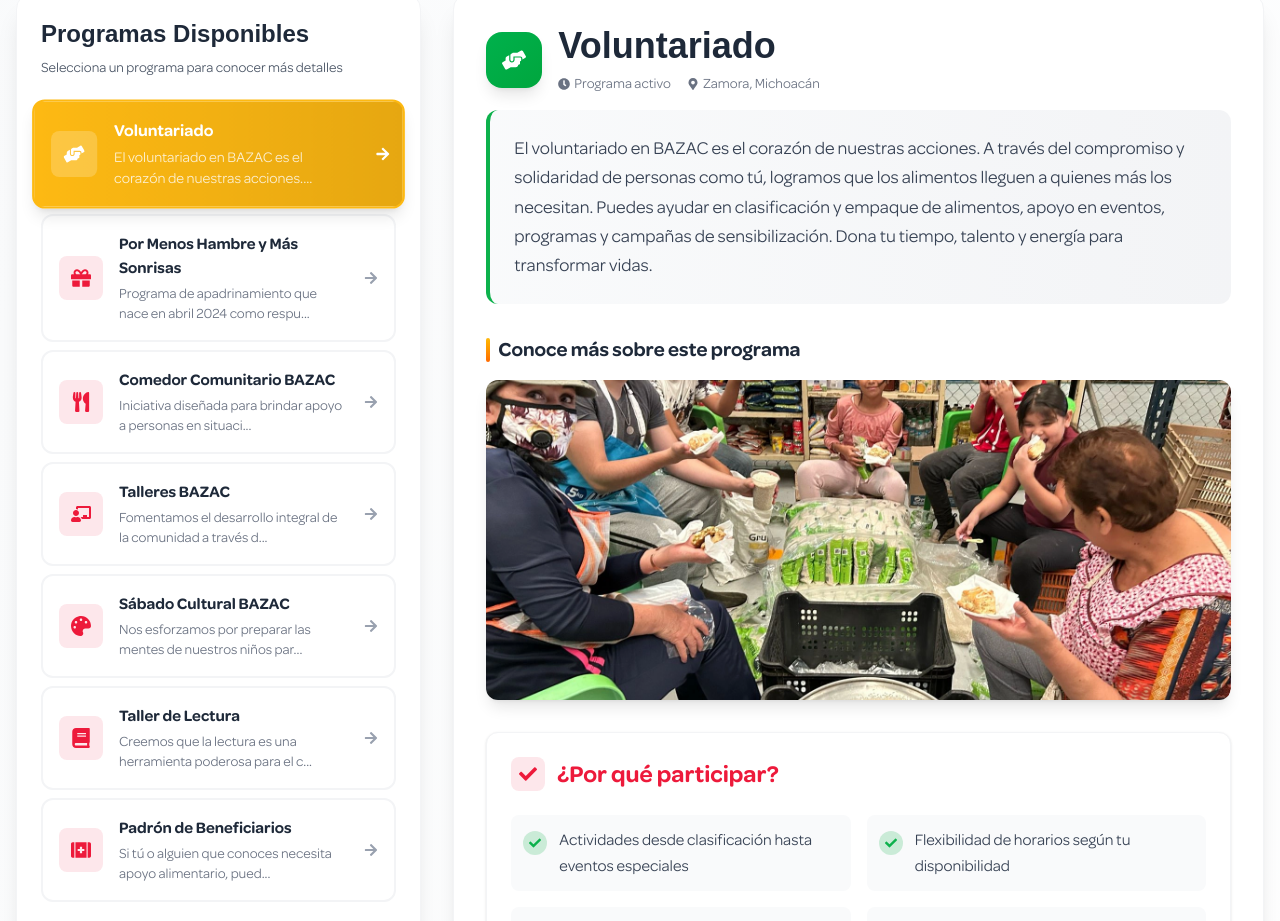
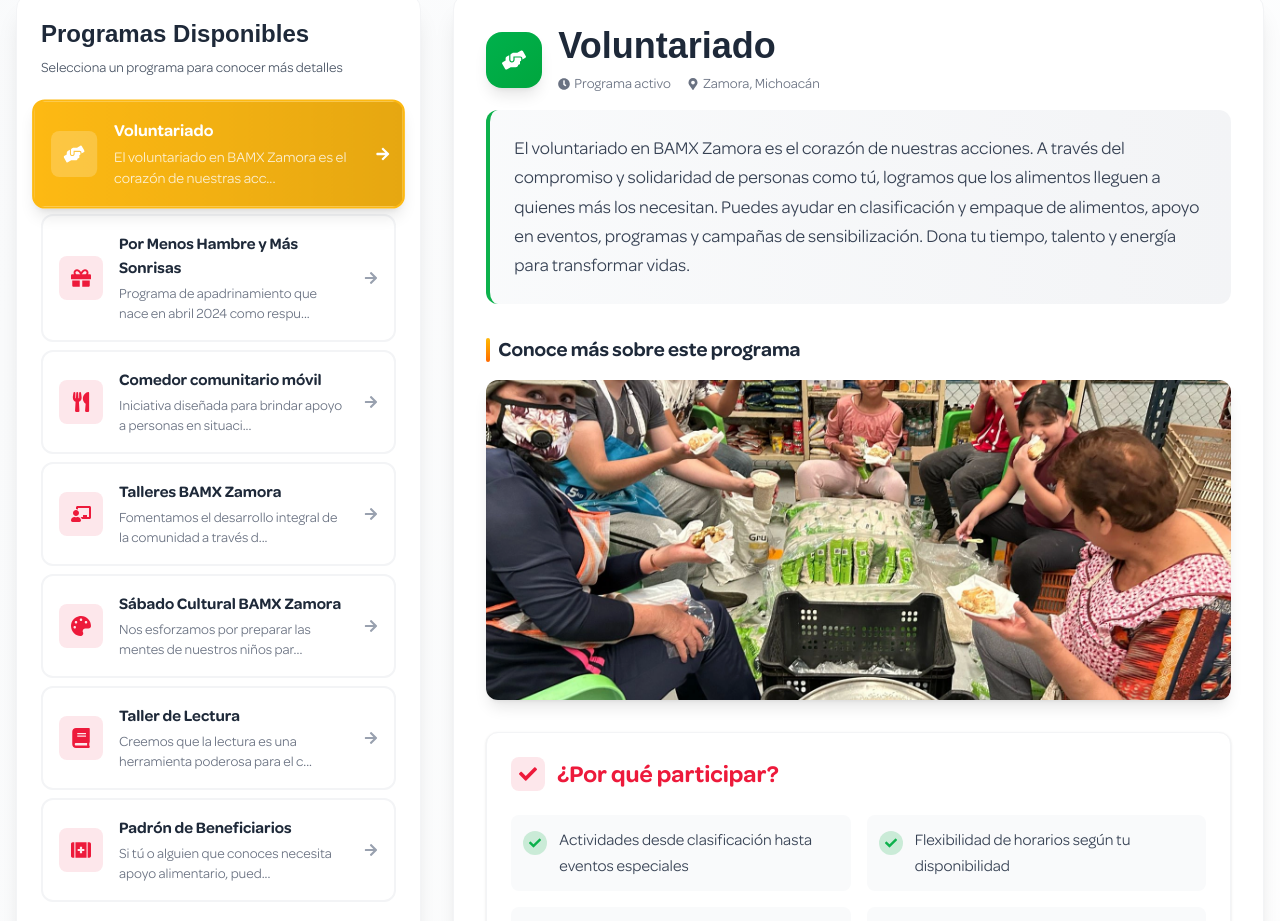
Before and after one commit to EdgarMartinezEsqueda/BAMXZamora, a React (Vite) app: page /programas in a window 1280 px wide. Shown: the part 800-1721 px from the top of the page. Built offline with nearby package versions, Linux system fonts and the light colour scheme; a web font is replaced by a local one.

Commit message:
refactor: mejorada la información del BAMX Zamora

```diff
--- a/src/components/about/About.jsx
+++ b/src/components/about/About.jsx
@@ -35,7 +35,7 @@ const AboutSection = () => {
       "Promovemos programas biopsicosociales para mejorar la calidad de vida."
     ],
     Tab2: [
-      "Comedor Comunitario BAZAC: desayunos nutritivos a bajo costo.",
+      "Comedor Comunitario BAMX Zamora: desayunos nutritivos a bajo costo.",
       "Campañas solidarias: Abrigando Corazones, Rescatón y Pequeñas Sonrisas.",
       "Programa de apadrinamiento: 'Por menos hambre y más sonrisas'."
     ],
--- a/src/components/about/HistoryTimeline.jsx
+++ b/src/components/about/HistoryTimeline.jsx
@@ -19,7 +19,7 @@ const HistoryTimeline = () => {
     {
       year: "2020-2023",
       title: "Programas Integrales",
-      description: "Implementamos programas biopsicosociales, talleres educativos y el Comedor Comunitario BAZAC.",
+      description: "Implementamos programas biopsicosociales, talleres educativos y el Comedor Comunitario BAMX Zamora.",
       icon: <FaTrophy className="w-5 h-5" />,
       color: "bg-verdeLogo"
     },
--- a/src/components/donate/Donate.jsx
+++ b/src/components/donate/Donate.jsx
@@ -19,14 +19,14 @@ const Donate = () => {
     {
       id: "clabe",
       label: "CLABE Interbancaria",
-      value: import.meta.env.VITE_clabe || "012345678901234567",
+      value: import.meta.env.VITE_clabe,
       icon: FiHome,
       description: "Transferencias desde cualquier banco"
     },
     {
       id: "cuenta",
       label: "Cuenta BANBAJÍO",
-      value: import.meta.env.VITE_cuenta || "1234567890",
+      value: import.meta.env.VITE_cuenta,
       icon: FiCreditCard,
       description: "Depósito directo en para cuentas BANBAJÍO"
     }
--- a/src/components/faqs/FAQS.jsx
+++ b/src/components/faqs/FAQS.jsx
@@ -31,7 +31,7 @@ const preguntas = [
   },
   {
     question: "¿Qué programas tienen activos?",
-    answer: "Actualmente contamos con Comedor Comunitario BAZAC, Apadrinamientos 'Por menos hambre y más sonrisas', Talleres comunitarios, Voluntariado y campañas como Abrigando Corazones, Pequeñas Sonrisas y el Rescatón.",
+    answer: "Actualmente contamos con Comedor Comunitario BAMX Zamora, Apadrinamientos 'Por menos hambre y más sonrisas', Talleres comunitarios, Voluntariado y campañas como Abrigando Corazones, Pequeñas Sonrisas y el Rescatón.",
     category: "general",
     icon: FiUsers
   },
--- a/src/components/header/Navigation.jsx
+++ b/src/components/header/Navigation.jsx
@@ -62,7 +62,7 @@ const Navigation = () => {
         <div className="flex justify-between items-center px-4 py-4 border-b border-gray-700">
           <a href="/">
             <img
-              src="/assets/images/logoModoOscuro.png"
+              src="/assets/images/logoOscuro.webp"
               alt="Logo"
               className="h-10"
             />
--- a/src/components/media/Apadrinamiento.jsx
+++ b/src/components/media/Apadrinamiento.jsx
@@ -30,7 +30,7 @@ const Apadrinamiento = () => {
     },
     {
       title: "Beneficios de ser padrino",
-      description: "Apoyas una causa vital, contribuyes al crecimiento personal y te conviertes en red de apoyo",
+      description: "Apoya una causa vital y recibe un recibo deducible. Mantente al tanto del progreso de tu apadrinado.",
       icon: FiHeart
     },
     {
--- a/src/components/media/MediaRenderer.jsx
+++ b/src/components/media/MediaRenderer.jsx
@@ -15,7 +15,7 @@ const MediaRenderer = ({ media, alt, title }) => {
         />
         <div className="absolute top-4 left-4 bg-black/70 backdrop-blur-sm text-white px-3 py-1 rounded-full text-sm font-medium">
           <FaPlay className="inline mr-2" />
-          Video testimonial
+          Video
         </div>
       </div>
     );
--- a/src/components/programs/ProgramsSection.jsx
+++ b/src/components/programs/ProgramsSection.jsx
@@ -15,7 +15,7 @@ const MissionVision = () => {
     },
     {
       image: "assets/images/programas/voluntariado.webp",
-      title: "Voluntariado BAZAC",
+      title: "Voluntariado BAMX Zamora",
       description: "Sé parte del corazón de nuestras acciones. Dona tu tiempo, talento y energía en clasificación de alimentos, eventos y campañas de sensibilización",
       icon: <FaHandshake />,
       color: "from-verdeLogo to-green-600",
@@ -25,7 +25,7 @@ const MissionVision = () => {
     },
     {
       image: "assets/images/programas/talleres.webp",
-      title: "Talleres BAZAC",
+      title: "Talleres BAMX Zamora",
       description: "Participa en talleres y actividades formativas mensuales que fortalecen el bienestar, la autosuficiencia y el desarrollo integral de la comunidad",
       icon: <FaHandsHelping />,
       color: "from-amarilloLogo to-yellow-600",
--- a/src/components/programs/programasData.js
+++ b/src/components/programs/programasData.js
@@ -3,7 +3,7 @@ export const programas = [
     id: "voluntariado",
     iconName: "FaHandsHelping",
     title: "Voluntariado",
-    description: "El voluntariado en BAZAC es el corazón de nuestras acciones. A través del compromiso y solidaridad de personas como tú, logramos que los alimentos lleguen a quienes más los necesitan. Puedes ayudar en clasificación y empaque de alimentos, apoyo en eventos, programas y campañas de sensibilización. Dona tu tiempo, talento y energía para transformar vidas.",
+    description: "El voluntariado en BAMX Zamora es el corazón de nuestras acciones. A través del compromiso y solidaridad de personas como tú, logramos que los alimentos lleguen a quienes más los necesitan. Puedes ayudar en clasificación y empaque de alimentos, apoyo en eventos, programas y campañas de sensibilización. Dona tu tiempo, talento y energía para transformar vidas.",
     keyPoints: [
       "Actividades desde clasificación hasta eventos especiales",
       "Flexibilidad de horarios según tu disponibilidad",
@@ -38,13 +38,14 @@ export const programas = [
     },
     faqs: [
       { question: "¿Cómo funciona el apadrinamiento?", answer: "Puedes apadrinar de manera monetaria o en especie. Nosotros nos encargamos del seguimiento integral del caso." },
-      { question: "¿Puedo elegir a quién apadrinar?", answer: "Sí, difundimos casos vulnerables en redes sociales o podemos asignarte uno según las necesidades actuales." }
+      { question: "¿Puedo elegir a quién apadrinar?", answer: "Sí, difundimos casos vulnerables en redes sociales o podemos asignarte uno según las necesidades actuales." },
+      { question: "Beneficios de ser padrino", answer: "Apoyas una causa vital, contribuyes al crecimiento personal y te conviertes en red de apoyo. Al ser Donataria Autorizada, podremos entregarte un recibo deducible al realizar tu donativo." }
     ]
   },
   {
     id: "comedor-comunitario",
     iconName: "FaUtensils",
-    title: "Comedor Comunitario BAZAC",
+    title: "Comedor comunitario móvil",
     description: "Iniciativa diseñada para brindar apoyo a personas en situación de vulnerabilidad y ofrecer una opción accesible y nutritiva. Ofrecemos desayunos completos a bajo costo para que trabajadores y voluntarios comiencen su día con la energía y bienestar necesarios. Este espacio se ha convertido en un símbolo de solidaridad donde la alimentación es un acto de apoyo mutuo y colaboración.",
     keyPoints: [
       "Desayunos nutritivos y accesibles",
@@ -53,8 +54,8 @@ export const programas = [
       "Espacio de solidaridad y convivencia"
     ],
     media: {
-      type: "image",
-      src: "/assets/images/programas/comedor.webp",
+      type: "video",
+      src: "https://drive.google.com/file/d/1sqTezYc-u_Ahg8IA0_KdPor4mplGJ26Y/preview",
       alt: "Comedor comunitario sirviendo desayunos"
     },
     faqs: [
@@ -63,9 +64,9 @@ export const programas = [
     ]
   },
   {
-    id: "talleres-bazac",
+    id: "talleres-BAMX Zamora",
     iconName: "FaChalkboardTeacher",
-    title: "Talleres BAZAC",
+    title: "Talleres BAMX Zamora",
     description: "Fomentamos el desarrollo integral de la comunidad a través de talleres y actividades formativas que se realizan de manera periódica. Estos programas se ofrecen mensualmente, en modalidad gratuita o con costo simbólico, para que estén al alcance de todas las personas. Su propósito es brindar herramientas prácticas que fortalezcan el bienestar, la autosuficiencia y la participación activa de la comunidad.",
     keyPoints: [
       "Talleres mensuales variados y formativos",
@@ -86,7 +87,7 @@ export const programas = [
   {
     id: "sabado-cultural",
     iconName: "FaPalette",
-    title: "Sábado Cultural BAZAC",
+    title: "Sábado Cultural BAMX Zamora",
     description: "Nos esforzamos por preparar las mentes de nuestros niños para actuar y transformar los espacios donde se desenvuelven. Nuestro compromiso es crear ambientes de formación donde cada niño tenga la oportunidad de crecer y convertirse en un verdadero agente de cambio en su entorno. Dirigido principalmente a niños de 6 a 12 años de la Colonia Valencia.",
     keyPoints: [
       "Formación integral para niños de 6 a 12 años",
```
